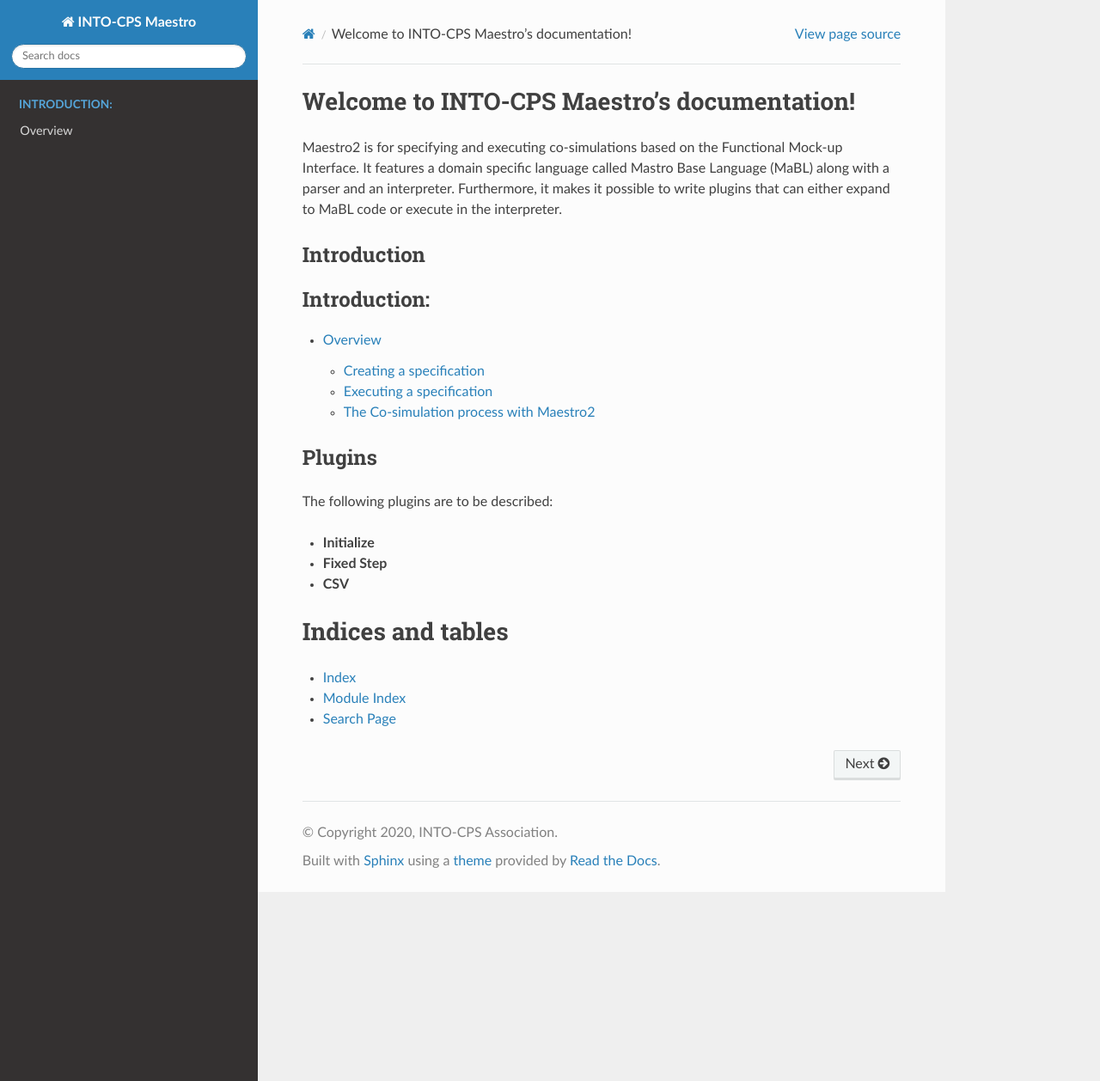
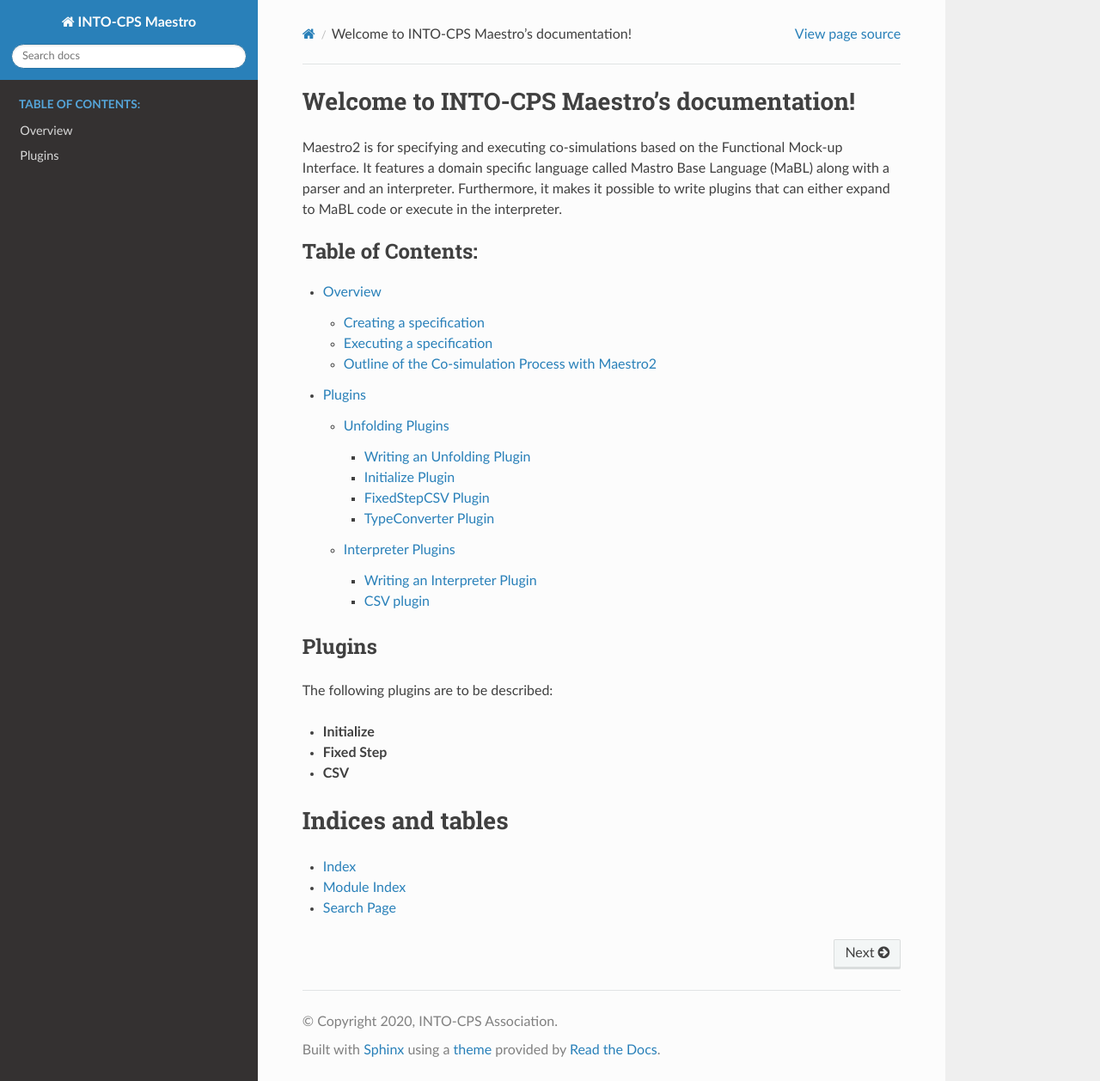
Before and after one commit to INTO-CPS-Association/maestro, a Sphinx documentation site: the page built from docs/index.rst, in a window 1280 px wide and 1258 px high. Shown: the whole window at 86% size. Built offline with Sphinx 7.4.7 and the Read the Docs theme 2.0.0, drawn with Linux system fonts in a browser that asks for light colours.

Commit message:
Updated rst

```diff
--- a/docs/index.rst
+++ b/docs/index.rst
@@ -9,13 +9,12 @@
 It features a domain specific language called Mastro Base Language (MaBL) along with a parser and an interpreter.
 Furthermore, it makes it possible to write plugins that can either expand to MaBL code or execute in the interpreter.
 
-Introduction
-------------
 .. toctree::
-   :maxdepth: 2
-   :caption: Introduction:
+   :maxdepth: 3
+   :caption: Table of Contents:
 
    overview
+   plugins
 
 
 Plugins
--- /dev/null
+++ b/docs/interpreter_plugins.rst
@@ -0,0 +1,8 @@
+Interpreter Plugins
+===================
+
+Writing an Interpreter Plugin
+------------------------------
+
+CSV plugin
+-----------------------------
--- a/docs/overview.rst
+++ b/docs/overview.rst
@@ -31,7 +31,7 @@
 It is possible to define interpreter plugins that offer functions to be used in a MaBL specification. The interpreter will then invoke these functions during execution of the specification.
 One such example is the CSV plugin, which writes values to a CSV file.
 
-The Co-simulation process with Maestro2
+Outline of the Co-simulation Process with Maestro2
 ------------------------------------------------------
 The sections outlines the process of how Maestro2 generates a MaBL specification and executes it.
 The elements in the diagram are briefly described afterwards and extended upon elsewhere (TBD).
--- /dev/null
+++ b/docs/unfolding_plugins.rst
@@ -0,0 +1,14 @@
+Unfolding Plugins
+===================
+
+Writing an Unfolding Plugin
+------------------------------
+
+Initialize Plugin
+------------------
+
+FixedStepCSV Plugin
+--------------------
+
+TypeConverter Plugin
+---------------------
```
Also changed, not shown: docs/plugins.rst (added, +20 -0 lines).
